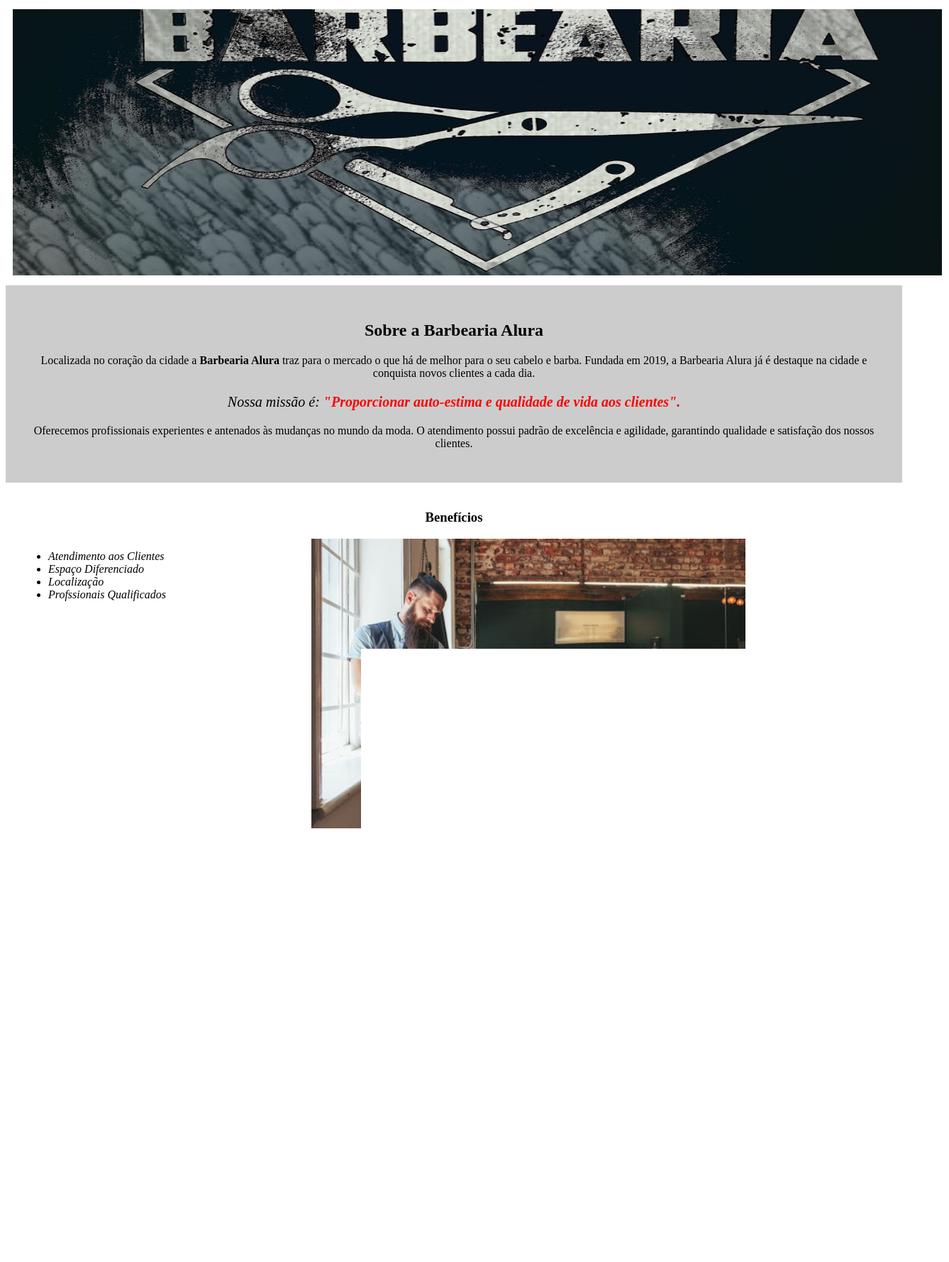
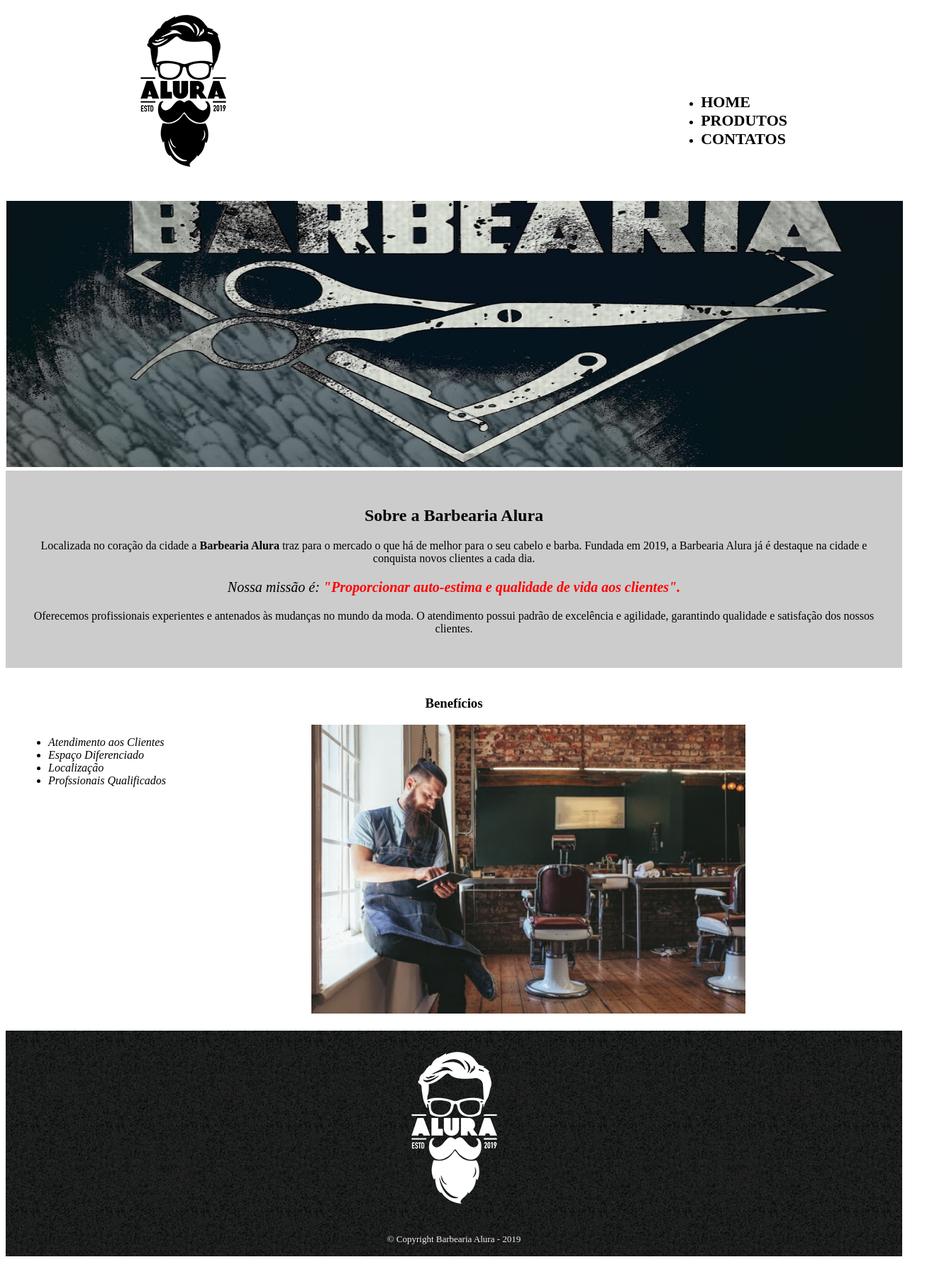
Before and after one commit to Evaldo-comp/Web, a plain HTML site: page Alura/index.html in a window 1280 px wide. Shown: the part 103-1881 px from the top of the page at 71% size, 1338 px wide, since content can reach past the window. Before the commit the page ends 1302 px from the top, so only its background shows below. Drawn offline with Linux system fonts and the light colour scheme.

Commit message:
update footer alura

```diff
--- a/Alura/index.html
+++ b/Alura/index.html
@@ -8,9 +8,23 @@
 
 </head>
 <body>
-    <header>
+
         <h1 class="titulo-principal">Barbearia Alura</h1>
-    </header>
+        <header>
+            <div class="caixa">
+                <h1><img src="logo.png"></h1>
+
+                    <nav>
+                        <ul>
+                            <li><a href="index.html">Home</a></li>
+                            <li><a href="produtos.html">Produtos</a></li>
+                            <li><a href="contatos.html">Contatos</a></li>
+                        </ul>
+                    </nav>
+            </div>
+
+        </header>
+
 
     <img id="banner" src="banner.jpg">
 
@@ -44,4 +58,9 @@
 
 
 </body>
+
+    <footer>
+        <img src="logo-branco.png">
+        <p class="copyright"> &copy; Copyright Barbearia Alura - 2019</p>
+    </footer>
 </html>
--- a/Alura/produtos.css
+++ b/Alura/produtos.css
@@ -27,6 +27,12 @@ nav a {
     font-size: 22px;
     text-decoration: none;
 
+
+}
+
+nav a:hover {
+    color: #c71930;
+    text-decoration: underline;
 }
 .produtos {
     width: 940px;
@@ -43,7 +49,24 @@ nav a {
     margin: 0 1.5%;
     padding: 30px 20px;
     box-sizing: border-box;
+    border: 2px solid  #000000;
+    border-radius: 10px;
+
 }
+
+.produtos li:hover {
+    border-color: #df1818;
+
+}
+
+produtos li:active {
+    border-color: aqua;
+}
+
+.produtos li:hover h2 {
+    font-size: 34px;
+}
+
 
 .produtos h2 {
     font-size: 30px;
@@ -60,3 +83,16 @@ nav a {
     font-weight: bold;
     margin: 10px 0 0;
 }
+
+footer {
+    text-align: center;
+    background: url("bg.jpg");
+    padding: 40px 0;
+}
+
+.copyright {
+    color: #f7ebeb;
+    font-size: 13px;
+    margin: 20px;
+
+}
--- a/Alura/style.css
+++ b/Alura/style.css
@@ -5,12 +5,36 @@
 }
 
 #banner {
-    width: 1310px;
+    width: 100%;
     height: 375px;
-    margin: 10px;
+    margin: 1px;
 
 }
 
+.caixa {
+    position: relative;
+    width: 940px;
+    margin: 0 auto;
+}
+
+nav {
+    position: absolute;
+    top: 110px;
+    right: 0;
+}
+
+nav ul {
+    display: inline;
+    margin: 0 0 0 15px;
+}
+
+nav a {
+    text-transform: uppercase;
+    color: black;
+    font-weight: bold;
+    font-size: 22px;
+    text-decoration: none;
+}
 .principal {
     background: #cccccc;
     padding: 30px;
@@ -61,4 +85,19 @@ p {
 
  .imgbeneficios {
      width: 50%;
+     align-self: start;
  }
+
+ footer {
+    text-align: center;
+    background: url("bg.jpg");
+    padding: 12px 0;
+    height: 294px;
+}
+
+ .copyright {
+    color: #f7eeee;
+    font-size: 13px;
+    margin: 20px;
+
+}
```
Also changed, not shown: Alura/produtos.html (+5 -0 lines).
